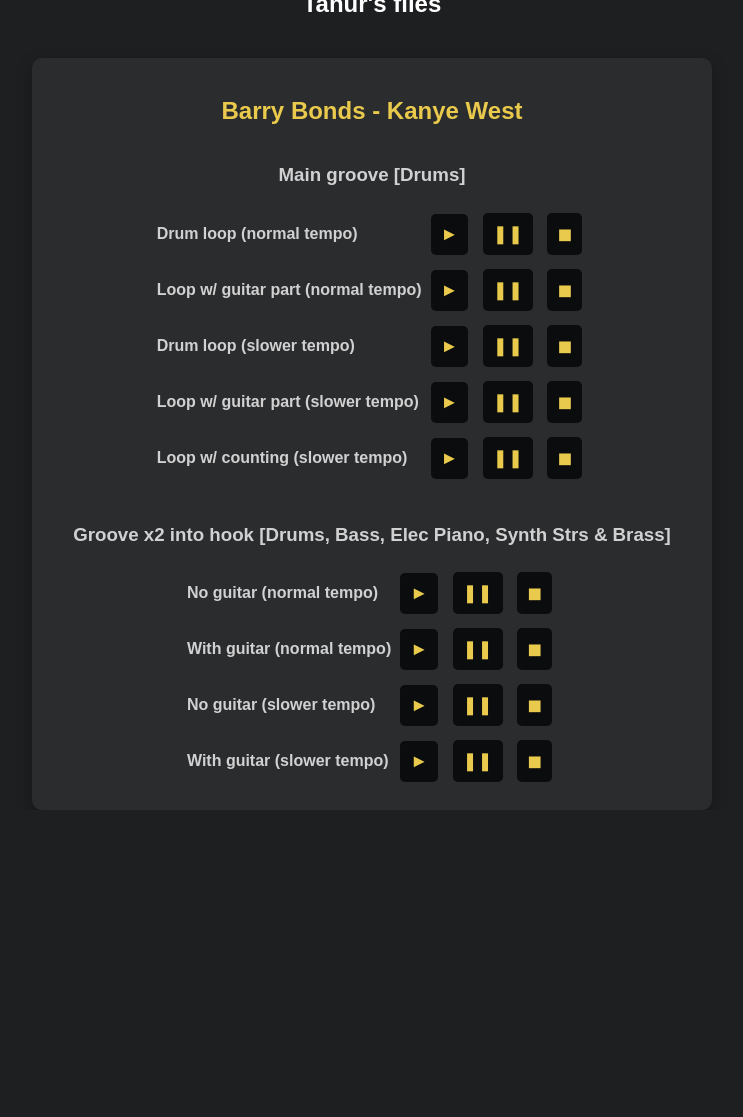
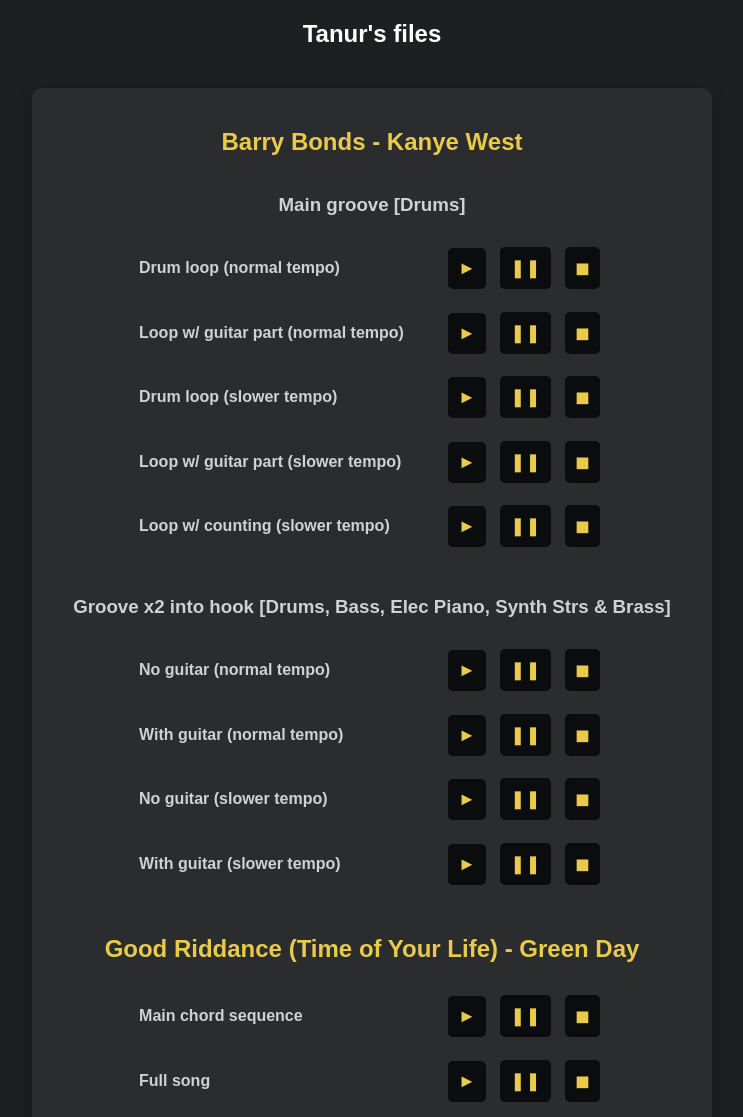
Before and after one commit to jbshryne/jpb-music-player, a plain HTML site: page tanur.html in a window 1280 px wide. Shown: the top 1117 px of the page, without its empty margins (268-1011 px from the left). Before the commit the page ends 810 px from the top, so only its background shows below. Drawn offline with nearby package versions, Linux system fonts and the light colour scheme; no server answers.

Commit message:
added Green Day, refactored w jQuery

```diff
--- a/tanur.html
+++ b/tanur.html
@@ -4,6 +4,7 @@
 <head>
   <title>Tanur - Music Player</title>
   <script src="howler.js-master/dist/howler.js"></script>
+  <script src="https://ajax.googleapis.com/ajax/libs/jquery/3.5.1/jquery.min.js"></script>
   <style>
     body {
       background-color: hsl(210, 6%, 12%);
@@ -11,7 +12,6 @@
       flex-direction: column;
       align-items: center;
       justify-content: center;
-      height: 100vh;
       margin: 0;
       color: #8a8a8a;
       font-family: Arial, sans-serif;
@@ -25,7 +25,7 @@
       border-radius: 10px;
       padding: 20px;
       margin: 20px;
-      width: 50%;
+      min-width: 50%;
       box-shadow: 0px 5px 15px rgba(0, 0, 0, 0.3);
     }
 
@@ -38,7 +38,7 @@
     h3,
     h4 {
       color: #d2d1d1;
-      display: inline;
+      /* display: inline; */
     }
 
     button {
@@ -62,145 +62,120 @@
 
 <body>
   <h2 style="color: white">Tanur's files</h2>
-  <div class="card">
+  <div id="musicContainer" class="card"></div>
 
-    <h2>Barry Bonds - Kanye West</h2>
-    <h3>Main groove [Drums]</h3>
-    <table>
+  <script>
+    $(document).ready(function() {
+      var songs = [{
+          title: "Barry Bonds - Kanye West",
+          sections: [{
+            description: "Main groove [Drums]",
+            soundFiles: [{
+                description: "Drum loop (normal tempo)",
+                src: "assets/Barry Bonds drum-loop.mp3"
+              },
+              {
+                description: "Loop w/ guitar part (normal tempo)",
+                src: "assets/Barry Bonds loop-w-gtr.mp3"
+              },
+              {
+                description: "Drum loop (slower tempo)",
+                src: "assets/Barry Bonds drum-loop-slow.mp3"
+              },
+              {
+                description: "Loop w/ guitar part (slower tempo)",
+                src: "assets/Barry Bonds loop-w-gtr-slow.mp3"
+              },
+              {
+                description: "Loop w/ counting (slower tempo)",
+                src: "assets/Barry Bonds loop-w-counting-slow.mp3"
+              }
+            ]
+          }, {
+            description: "Groove x2 into hook [Drums, Bass, Elec Piano, Synth Strs & Brass]",
+            soundFiles: [{
+                description: "No guitar (normal tempo)",
+                src: "assets/Barry Bonds to-hook-no-gtr.mp3"
+              },
+              {
+                description: "With guitar (normal tempo)",
+                src: "assets/Barry Bonds to-hook-w-gtr.mp3"
+              },
+              {
+                description: "No guitar (slower tempo)",
+                src: "assets/Barry Bonds to-hook-no-gtr-slow.mp3"
+              },
+              {
+                description: "With guitar (slower tempo)",
+                src: "assets/Barry Bonds to-hook-w-gtr-slow.mp3"
+              }
+            ]
+          }]
+        },
+        {
+          title: "Good Riddance (Time of Your Life) - Green Day",
+          sections: [{
+            soundFiles: [{
+              description: "Main chord sequence",
+              src: "assets/Green Day sequence.mp3"
+            }, {
+              description: "Full song",
+              src: "assets/Green Day full-song.mp3"
+            }]
+          }]
+        }
+      ];
+
+      songs.forEach(function(song, songIdx) {
+        var songTitle = '<h2>' + song.title + '</h2>';
+
+        $("#musicContainer").append(songTitle);
+
+        song.sections.forEach(function(section, sectionIdx) {
+          if (section.description) {
+            var description = '<h3>' + section.description + '</h3>';
+            $("#musicContainer").append(description);
+          }
+
+          var sectionHTML = ""
+
+          section.soundFiles.forEach(function(soundFile, fileIdx) {
+            sectionHTML += `
                 <tr>
-        <td>
-          <h4>Drum loop (normal tempo)</h4>
-        </td>
+                    <td style="width: 300px;"><h4>${soundFile.description}</h4></td>
                     <td>
                     <section class="play-controls">
-            <button id="btn-play1"></button>
-            <button id="btn-pause1"></button>
-            <button id="btn-stop1"></button>
+                        <button id="btn-play${songIdx}-${sectionIdx}-${fileIdx}">&#9658;</button>
+                        <button id="btn-pause${songIdx}-${sectionIdx}-${fileIdx}">&#10074;&#10074;</button>
+                        <button id="btn-stop${songIdx}-${sectionIdx}-${fileIdx}">&#9724;</button>
                     </section>
                     </td>
                 </tr>
+                `;
+          });
 
-      <tr>
-        <td>
-          <h4>Loop w/ guitar part (normal tempo)</h4>
-        </td>
-        <td>
-          <section class="play-controls">
-            <button id="btn-play2"></button>
-            <button id="btn-pause2"></button>
-            <button id="btn-stop2"></button>
-          </section>
-        </td>
-      </tr>
+          $("#musicContainer").append("<table>" + sectionHTML + "</table><br />");
+        });
 
-      <tr>
-        <td>
-          <h4>Drum loop (slower tempo)</h4>
-        </td>
-        <td>
-          <section class="play-controls">
-            <button id="btn-play3"></button>
-            <button id="btn-pause3"></button>
-            <button id="btn-stop3"></button>
-          </section>
-        </td>
-      </tr>
+        song.sections.forEach(function(section, sectionIdx) {
+          section.soundFiles.forEach(function(soundFile, fileIdx) {
+            setupHowl(soundFile.src, `#btn-play${songIdx}-${sectionIdx}-${fileIdx}`, `#btn-pause${songIdx}-${sectionIdx}-${fileIdx}`, `#btn-stop${songIdx}-${sectionIdx}-${fileIdx}`);
+          });
+        });
 
-      <tr>
-        <td>
-          <h4>Loop w/ guitar part (slower tempo)</h4>
-        </td>
-        <td>
-          <section class="play-controls">
-            <button id="btn-play4"></button>
-            <button id="btn-pause4"></button>
-            <button id="btn-stop4"></button>
-          </section>
-        </td>
-      </tr>
+      });
 
-      <tr>
-        <td>
-          <h4>
-            Loop w/ counting (slower tempo)
-          </h4>
-        </td>
-        <td>
-          <section class="play-controls">
-            <button id="btn-play5"></button>
-            <button id="btn-pause5"></button>
-            <button id="btn-stop5"></button>
-          </section>
-        </td>
-      </tr>
-    </table>
-    <br>
-    <h3>Groove x2 into hook [Drums, Bass, Elec Piano, Synth Strs & Brass] </h3>
-    <table>
-      <tr>
-        <td>
-          <h4>No guitar (normal tempo)</h4>
-        </td>
-        <td>
-          <section class="play-controls">
-            <button id="btn-play6"></button>
-            <button id="btn-pause6"></button>
-            <button id="btn-stop6"></button>
-          </section>
-        </td>
-      </tr>
 
-      <tr>
-        <td>
-          <h4>With guitar (normal tempo)</h4>
-        </td>
-        <td>
-          <section class="play-controls">
-            <button id="btn-play7"></button>
-            <button id="btn-pause7"></button>
-            <button id="btn-stop7"></button>
-          </section>
-        </td>
-      </tr>
-
-      <tr>
-        <td>
-          <h4>No guitar (slower tempo)</h4>
-        </td>
-        <td>
-          <section class="play-controls">
-            <button id="btn-play8"></button>
-            <button id="btn-pause8"></button>
-            <button id="btn-stop8"></button>
-          </section>
-        </td>
-      </tr>
-
-      <tr>
-        <td>
-          <h4>With guitar (slower tempo)</h4>
-        </td>
-        <td>
-          <section class="play-controls">
-            <button id="btn-play9"></button>
-            <button id="btn-pause9"></button>
-            <button id="btn-stop9"></button>
-          </section>
-        </td>
-      </tr>
-    </table>
-  </div>
-
-  <script>
       var currentSound = null;
 
       function setupHowl(src, idPlay, idPause, idStop) {
+
         var sound = new Howl({
           src: [src],
           loop: true
         });
 
-      document.getElementById(idPlay).addEventListener("click", function() {
+        $(idPlay).on("click", function() {
           if (currentSound?.playing()) {
             currentSound.stop();
           }
@@ -208,38 +183,18 @@
           currentSound = sound;
         });
 
-      document.getElementById(idPause).addEventListener("click", function() {
-        // console.log(currentSound === sound, !currentSound.playLock)
-        // if (currentSound === sound && !currentSound.playLock) {
-        //   console.log("play again?")
-        //   // console.log(currentSound.play)
-        //   sound.play();
-        // }
+        $(idPause).on("click", function() {
           sound.pause();
         });
 
-      document.getElementById(idStop).addEventListener("click", function() {
+        $(idStop).on("click", function() {
           sound.stop();
           if (currentSound === sound) {
             currentSound = null;
           }
         });
-
-      document.getElementById(idPlay).innerHTML = '&#9658;'; // play
-      document.getElementById(idPause).innerHTML = '&#10074;&#10074;'; // pause
-      document.getElementById(idStop).innerHTML = '&#9724;'; // stop
       }
-
-    setupHowl("assets/Barry Bonds drum-loop.mp3", "btn-play1", "btn-pause1", "btn-stop1");
-    setupHowl("assets/Barry Bonds loop-w-gtr.mp3", "btn-play2", "btn-pause2", "btn-stop2");
-    setupHowl("assets/Barry Bonds drum-loop-slow.mp3", "btn-play3", "btn-pause3", "btn-stop3");
-    setupHowl("assets/Barry Bonds loop-w-gtr-slow.mp3", "btn-play4", "btn-pause4", "btn-stop4");
-    setupHowl("assets/Barry Bonds loop-w-counting-slow.mp3", "btn-play5", "btn-pause5", "btn-stop5");
-
-    setupHowl("assets/Barry Bonds to-hook-no-gtr.mp3", "btn-play6", "btn-pause6", "btn-stop6");
-    setupHowl("assets/Barry Bonds to-hook-w-gtr.mp3", "btn-play7", "btn-pause7", "btn-stop7");
-    setupHowl("assets/Barry Bonds to-hook-no-gtr-slow.mp3", "btn-play8", "btn-pause8", "btn-stop8");
-    setupHowl("assets/Barry Bonds to-hook-w-gtr-slow.mp3", "btn-play9", "btn-pause9", "btn-stop9");
+    });
   </script>
 </body>
 
```
Also changed, not shown: aliza.html (+62 -70 lines), 4 other files. Lines whose indentation alone changed are shown as unchanged.
